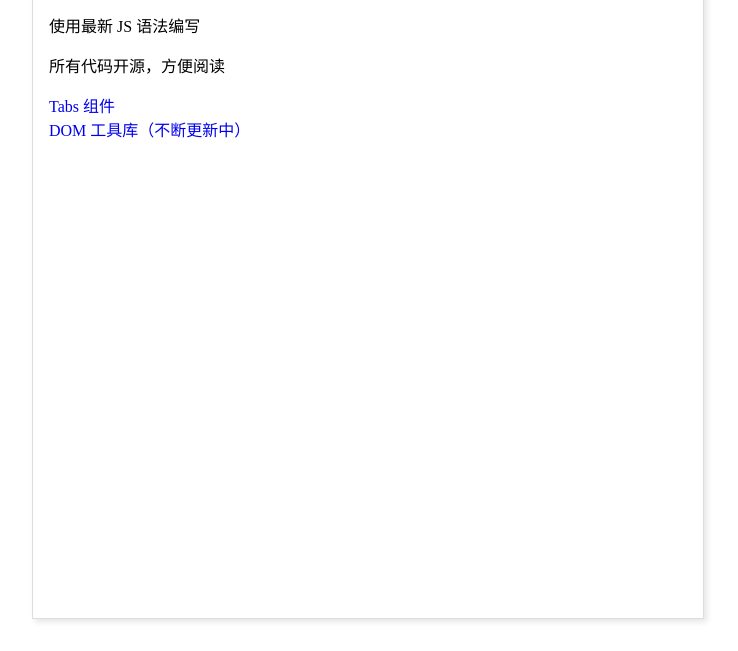
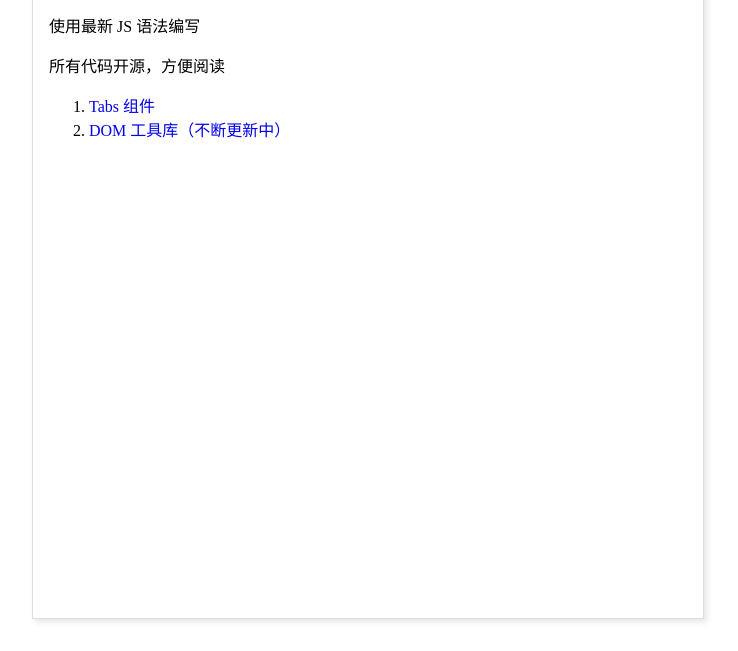
Before and after one commit to FrankFang/wheels, a plain HTML site: page demos/index.html in a window 1280 px wide. Shown: the part 149-800 px from the top of the page, without its empty margins (272-1010 px from the left). Drawn offline with Linux system fonts and the light colour scheme.

Commit message:
update styles

```diff
--- a/demos/index.html
+++ b/demos/index.html
@@ -4,17 +4,10 @@
   <meta name="viewport" content="width=device-width, user-scalable=no, initial-scale=1.0, maximum-scale=1.0, minimum-scale=1.0">
   <title>Index</title>
   <style>
-    ol{ list-style: none; padding: 0;}
     a{text-decoration: none;}
     *{box-sizing: border-box;}
-    body{
-      margin: 0; min-height: 100vh; display: flex; justify-content: center;
-    }
-    .page{
-      width: 42em;
-      margin: 2em;
-      border: 1px solid #ddd;
-      padding: 0 1em;
+    body{ margin: 0; min-height: 100vh; display: flex; justify-content: center; }
+    .page{ width: 42em; margin: 2em; border: 1px solid #ddd; padding: 0 1em;
       box-shadow: 3px 3px 6px hsla(0,0%,0%,0.1);
     }
   </style>
```
